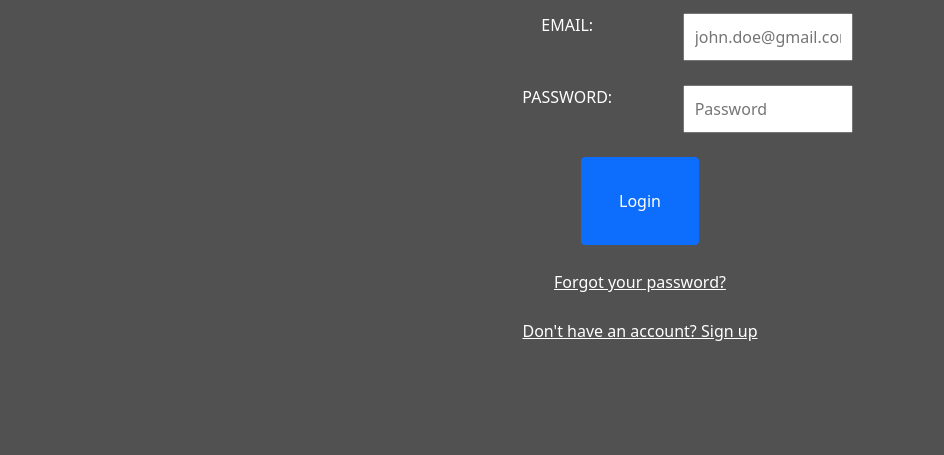
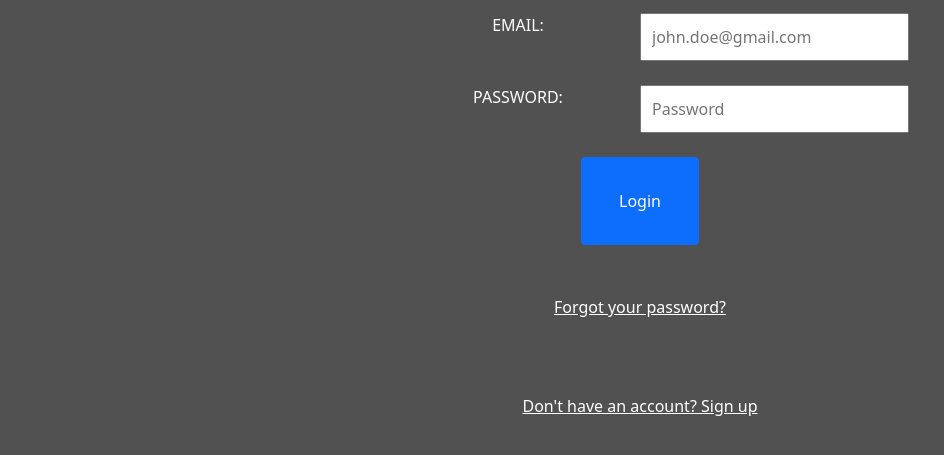
Before and after one commit to TheUnknownNation/BitPic_Browser_Prototype, a website: page login_details/loginPage.html in a window 1280 px wide. Shown: the part 99-554 px from the top of the page, without its empty margins (0-944 px from the left). Drawn offline with nearby package versions, Linux system fonts and the light colour scheme.

Commit message:
Fixed padding on links

```diff
--- a/login_details/loginPage.html
+++ b/login_details/loginPage.html
@@ -14,9 +14,10 @@
 
     .center {
       margin: auto;
-      width: 60%;
+      width: 50%;
       padding: 10px;
-      width: 40%
+      vertical-align: middle;
+      justify-content: center;
     }
   </style>
 
@@ -49,23 +50,23 @@
     text-align: center;
   "><b>Log in</b></h2>
 
-  <div class="container" style="text-align: center">
+  <div class="container" style="text-align: center; vertical-align: middle; justify-content: center;">
     <div class="center">
       <form>
-        <label for="email">Email: </label> <input type="text" id="email" name="email" class="center" placeholder="john.doe@gmail.com" style="float: right;"><br><br><br>
+        <label for="email" style="text-align: right;">Email: </label> <input type="text" id="email" name="email" class="center" placeholder="john.doe@gmail.com" style="float: right;"><br><br><br>
 
-        <label for="pass">Password: </label> <input type="text" id="pass" name="pass" class="center" placeholder="Password" style="float: right;"><br /><br /><br>
+        <label for="pass" style="text-align: right;">Password: </label> <input type="text" id="pass" name="pass" class="center" placeholder="Password" style="float: right;"><br /><br /><br>
 
         <button type="button" class="btn btn-primary"><a href="/homePage.html"
             style="color: white; text-decoration: none; margin: 15px; padding: 10px; float: right;">Login</a></button><br />
       </form>
 
 
-      <div style="text-align: center; margin: 25px;">
-        <a href="/login_details/forgotPass.html" style="color: white; margin-bottom: 25px; padding: 45px;">Forgot your password?</a><br>
+      <div style="text-align: center; margin: 25px; padding: 25px;">
+        <a href="/login_details/forgotPass.html" style="color: white; margin-bottom: 25px;">Forgot your password?</a><br>
       </div>
-      <div style="text-align: center; margin: 25px;">
-        <a href="/login_details/registrationPage.html" style="color: white; margin: 25px; padding: 45px;">Don't have an account? Sign
+      <div style="text-align: center; margin: 25px; padding: 25px;">
+        <a href="/login_details/registrationPage.html" style="color: white; margin: 25px;">Don't have an account? Sign
           up</a>
       </div>
 
```
